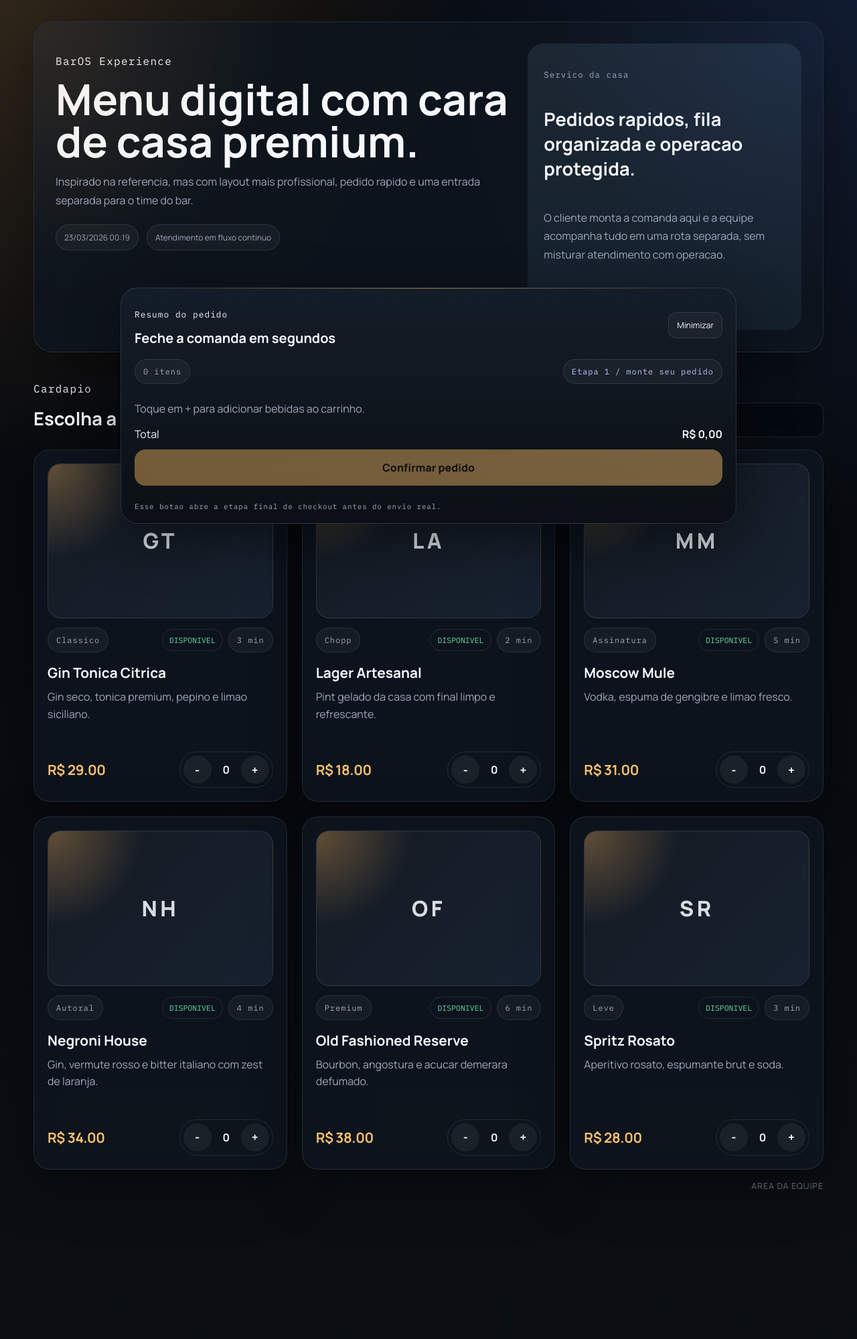
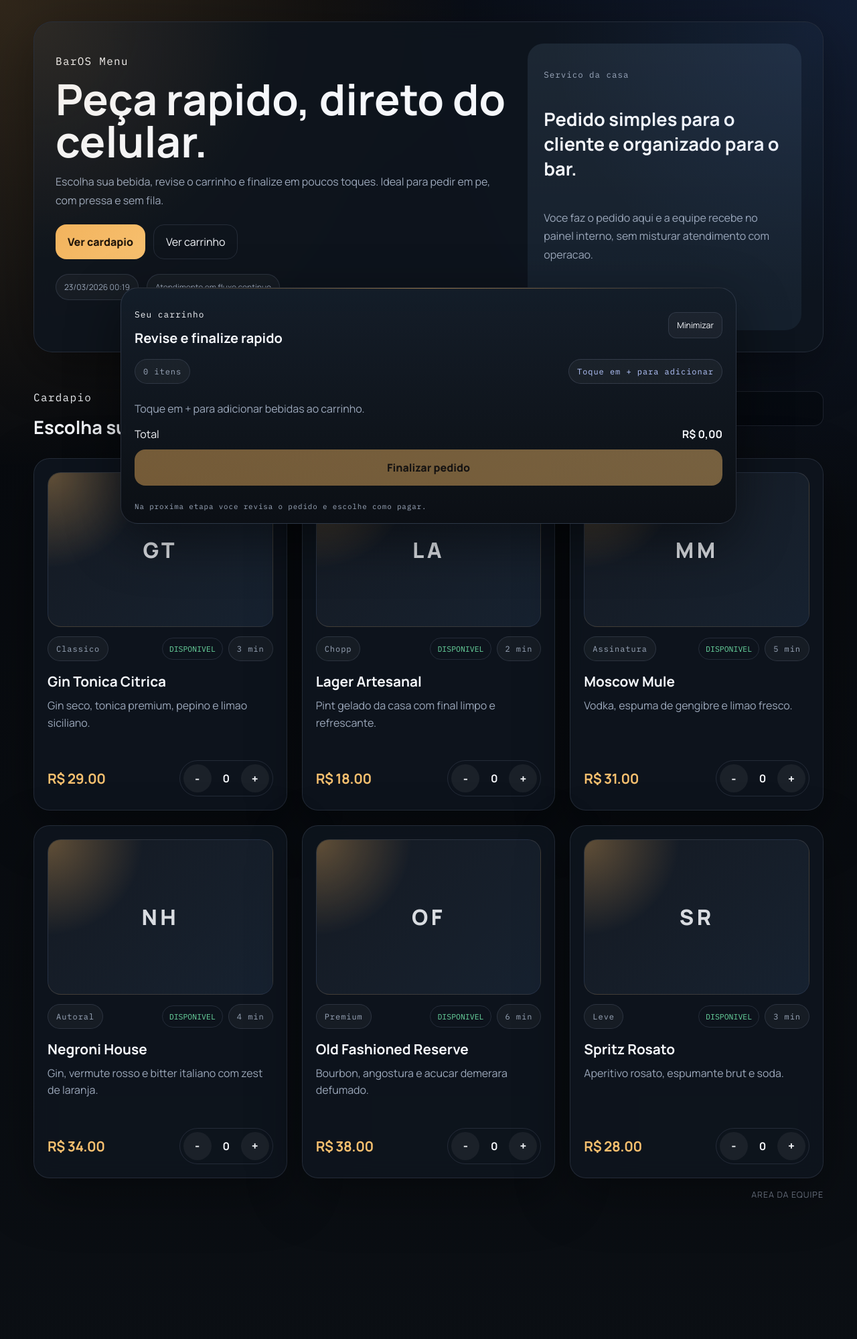
Before and after one commit to javaaaaa-271/BARZOS, a Flask app: page / in a window 1280 px wide. Shown: the top 1999 px of the page at 67% size. Before the commit the page ends 1784 px from the top, so only its background shows below. Run offline with Flask 3, Linux system fonts and the light colour scheme; data comes from the database, SQL or seed files in the repository; data that the repository does not hold is empty.

Commit message:
Add files via upload

```diff
--- a/BarOS/templates/index.html
+++ b/BarOS/templates/index.html
@@ -7,11 +7,15 @@
 <main class="customer-shell customer-shell-premium">
   <section class="hero-panel hero-panel-premium">
     <div class="hero-copy">
-      <p class="eyebrow">BarOS Experience</p>
-      <h1>Menu digital com cara de casa premium.</h1>
+      <p class="eyebrow">BarOS Menu</p>
+      <h1>Peça rapido, direto do celular.</h1>
       <p class="hero-text">
-        Inspirado na referencia, mas com layout mais profissional, pedido rapido e uma entrada separada para o time do bar.
+        Escolha sua bebida, revise o carrinho e finalize em poucos toques. Ideal para pedir em pe, com pressa e sem fila.
       </p>
+      <div class="customer-hero-actions">
+        <a class="primary-button hero-cta" href="#menu-grid">Ver cardapio</a>
+        <button class="secondary-button hero-cta" type="button" id="open-checkout-quick">Ver carrinho</button>
+      </div>
       <div class="hero-meta">
         <span>{{ current_time }}</span>
         <span>Atendimento em fluxo continuo</span>
@@ -19,8 +23,8 @@
     </div>
     <div class="hero-card service-card">
       <p class="mini-label">Servico da casa</p>
-      <h2>Pedidos rapidos, fila organizada e operacao protegida.</h2>
-      <p>O cliente monta a comanda aqui e a equipe acompanha tudo em uma rota separada, sem misturar atendimento com operacao.</p>
+      <h2>Pedido simples para o cliente e organizado para o bar.</h2>
+      <p>Voce faz o pedido aqui e a equipe recebe no painel interno, sem misturar atendimento com operacao.</p>
       <div class="hero-meta compact-meta">
         <span>Fluxo por turno</span>
         <span>Baixa automatica</span>
@@ -32,21 +36,22 @@
     <div class="section-heading">
       <div>
         <p class="eyebrow">Cardapio</p>
-        <h2>Escolha a bebida da rodada</h2>
+        <h2>Escolha sua bebida</h2>
       </div>
       <form id="customer-form" class="customer-meta">
         <label>
-          <span>Nome</span>
-          <input type="text" id="customer-name" placeholder="Ex.: Rafael">
+          <span>Seu nome</span>
+          <input type="text" id="customer-name" placeholder="Ex.: Rafael" autocomplete="name" enterkeyhint="next">
         </label>
         <label>
-          <span>Mesa</span>
-          <input type="text" id="table-label" value="Mesa 07">
+          <span>Mesa ou retirada</span>
+          <input type="text" id="table-label" placeholder="Ex.: Mesa 7 ou retirada" autocapitalize="words" enterkeyhint="done">
         </label>
+        <p class="customer-meta-help">Nome e mesa ajudam a equipe a localizar seu pedido mais rapido.</p>
       </form>
     </div>
 
-    <div class="menu-grid premium-product-grid">
+    <div id="menu-grid" class="menu-grid premium-product-grid">
       {% for item in menu %}
       <article class="menu-card premium-product-card {% if item.is_combo %}menu-card-combo{% endif %} {% if not item.is_available %}menu-card-disabled{% endif %}" data-menu-id="{{ item.id }}" data-available="{{ 'true' if item.is_available else 'false' }}">
         <div class="menu-card-media">
@@ -83,9 +88,9 @@
         <div class="menu-card-bottom">
           <strong class="menu-price">R$ {{ "%.2f"|format(item.price) }}</strong>
           <div class="qty-picker">
-            <button type="button" class="qty-btn" data-action="decrease" {% if not item.is_available %}disabled{% endif %}>-</button>
+            <button type="button" class="qty-btn" data-action="decrease" aria-label="Remover uma unidade de {{ item.name }}" {% if not item.is_available %}disabled{% endif %}>-</button>
             <span class="qty-value">0</span>
-            <button type="button" class="qty-btn" data-action="increase" {% if not item.is_available %}disabled{% endif %}>+</button>
+            <button type="button" class="qty-btn" data-action="increase" aria-label="Adicionar uma unidade de {{ item.name }}" {% if not item.is_available %}disabled{% endif %}>+</button>
           </div>
         </div>
       </article>
@@ -96,29 +101,30 @@
   <aside class="checkout-panel checkout-panel-premium">
     <div class="checkout-header">
       <div>
-        <p class="eyebrow">Resumo do pedido</p>
-        <h2>Feche a comanda em segundos</h2>
+        <p class="eyebrow">Seu carrinho</p>
+        <h2>Revise e finalize rapido</h2>
       </div>
       <button id="toggle-checkout" class="ghost-button small-button" type="button" aria-expanded="true">
-        Minimizar
+        Ocultar itens
       </button>
     </div>
     <div class="checkout-body">
       <div class="checkout-inline-meta">
         <span id="order-count-badge" class="pill">0 itens</span>
-        <span class="pill subtle-pill">Etapa 1 / monte seu pedido</span>
+        <span class="pill subtle-pill">Toque em + para adicionar</span>
       </div>
       <div id="order-summary" class="summary-list empty-state">
-        Selecione itens do cardapio para montar o pedido.
+        Toque em + para adicionar bebidas ao carrinho.
       </div>
     </div>
     <div class="checkout-footer">
+      <span id="checkout-footer-count" class="pill subtle-pill checkout-footer-count">Carrinho vazio</span>
       <div class="total-line">
         <span>Total</span>
         <strong id="order-total">R$ 0,00</strong>
       </div>
-      <button id="submit-order" class="primary-button" type="button" disabled>Confirmar pedido</button>
-      <p class="muted-note">Esse botao abre a etapa final de checkout antes do envio real.</p>
+      <button id="submit-order" class="primary-button" type="button" disabled>Finalizar pedido</button>
+      <p class="muted-note">Na proxima etapa voce revisa o pedido e escolhe como pagar.</p>
     </div>
   </aside>
 
@@ -132,7 +138,7 @@
     <div class="modal-header">
       <div>
         <p class="eyebrow">Checkout</p>
-        <h2>Confirme o pedido antes de enviar</h2>
+        <h2>Escolha como pagar</h2>
       </div>
       <button class="ghost-button small-button modal-close-button" type="button" id="close-checkout-modal-top" aria-label="Fechar checkout">
         Fechar
@@ -141,7 +147,7 @@
 
     <div class="modal-scroll-area checkout-review-shell">
       <div class="checkout-stage-note">
-        <span class="pill subtle-pill">Etapa 2 / escolha como pagar</span>
+        <span class="pill subtle-pill">Ultima etapa antes do envio</span>
       </div>
 
       <div id="checkout-review-summary" class="summary-list"></div>
@@ -161,9 +167,9 @@
               <strong>{{ method.label }}</strong>
               <p>
                 {% if method.value == 'counter' %}
-                Pagamento sera feito presencialmente no balcao ou na retirada.
+                Voce paga no balcao ou no momento da retirada.
                 {% else %}
-                Pedido segue para o fluxo de Pix preparado pelo sistema.
+                O pedido vai para o fluxo Pix e fica aguardando confirmacao.
                 {% endif %}
               </p>
             </div>
@@ -173,7 +179,7 @@
       </section>
 
       <p id="checkout-instruction" class="checkout-instruction">
-        Escolha uma forma de pagamento para liberar o envio do pedido.
+        Escolha como pagar para liberar o envio do pedido.
       </p>
       <p id="checkout-error" class="alert hidden"></p>
     </div>
@@ -229,7 +235,6 @@
 
     <div class="modal-actions">
       <button class="secondary-button full-width" type="button" id="copy-pix-code">Copiar chave</button>
-      <button class="primary-button full-width" type="button" id="simulate-pix-payment">Simular pagamento</button>
     </div>
   </div>
 </section>
--- a/BarOS/templates/shift_detail.html
+++ b/BarOS/templates/shift_detail.html
@@ -22,7 +22,7 @@
 
   <section class="stats-grid detail-stats-grid">
     <article class="stat-card">
-      <span>Total vendido</span>
+      <span>Total recebido</span>
       <strong>R$ {{ "%.2f"|format(shift.summary.total_vendido or 0) }}</strong>
     </article>
     <article class="stat-card">
@@ -196,7 +196,7 @@
           <strong>{{ shift.summary.quantidade_pedidos_pico or 0 }}</strong>
         </div>
         <div class="summary-item">
-          <div><strong>Valor vendido no pico</strong></div>
+          <div><strong>Valor recebido no pico</strong></div>
           <strong>R$ {{ "%.2f"|format(shift.summary.valor_vendido_pico or 0) }}</strong>
         </div>
         <div class="summary-item">
--- a/BarOS/templates/shift_history.html
+++ b/BarOS/templates/shift_history.html
@@ -30,7 +30,7 @@
 
         <div class="shift-stats shift-stats-wide">
           <div class="summary-item">
-            <div><strong>Total vendido</strong></div>
+            <div><strong>Total recebido</strong></div>
             <strong>R$ {{ "%.2f"|format(shift.summary.total_vendido or 0) }}</strong>
           </div>
           <div class="summary-item">
```
Also changed, not shown: BarOS/templates/dashboard.html (+4 -3 lines).
